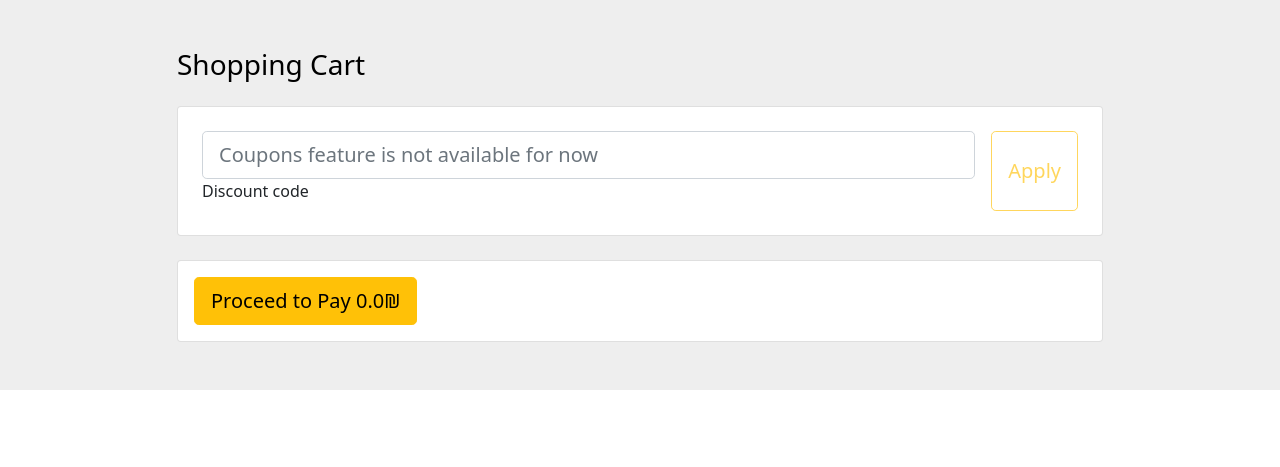
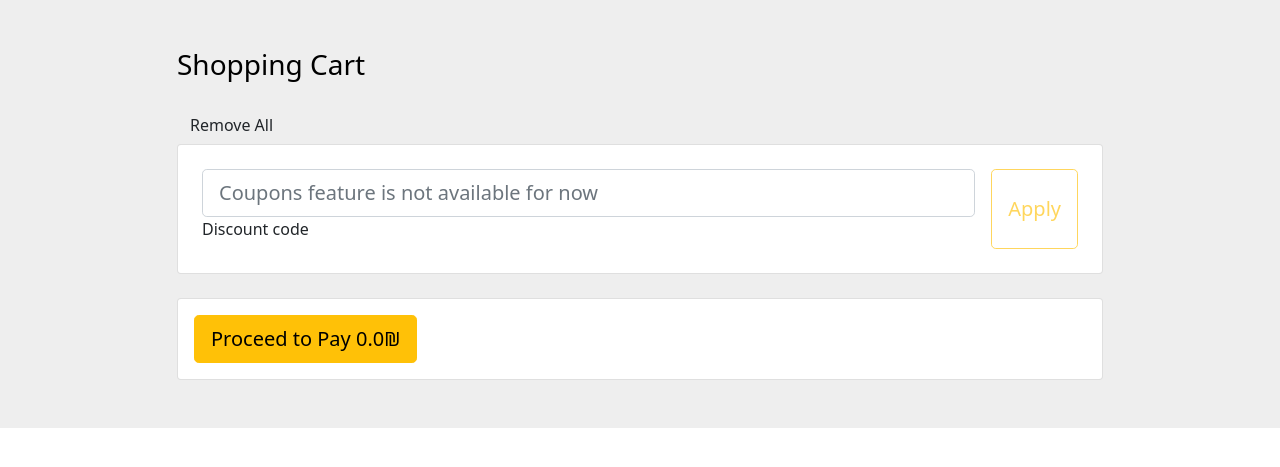
Before and after one commit to matante/ex4-spring-neviim-ex-4-miriamcohenbitan-matantenenboim, a Spring Boot app: page /cart in a window 1280 px wide. Shown: the part 56-523 px from the top of the page. Run offline with Spring Boot 4, Linux system fonts and the light colour scheme; some of the project's set-up classes (security, data sources, template engines, error pages and the like) are left out, and stand-ins take their place; some libraries are stand-ins or nearby versions.

Commit message:
14.6 18:13

```diff
--- a/src/main/java/hac/ex4spring/controllers/SpringSessionController.java
+++ b/src/main/java/hac/ex4spring/controllers/SpringSessionController.java
@@ -61,7 +61,11 @@ public class SpringSessionController {
 
         return "checkout";
     }
-
+    @PostMapping("/cart/emptyCart")
+    public String emptyCart() {
+        cart.empty();
+        return "redirect:/cart";
+    }
 
     @PostMapping("/cart/delete")
     public String deleteSweet(@RequestParam("id") long id, Model model) {
--- a/src/main/java/hac/ex4spring/repo/Cart.java
+++ b/src/main/java/hac/ex4spring/repo/Cart.java
@@ -60,6 +60,11 @@ public class Cart implements Serializable {
             }
     }
 
+    public void removeAllItemsFromCart() {
+        for (Sweet sweet : sweetMap.keySet())
+            sweetMap.remove(sweet);
+    }
+
     public double getTotalPrice() {
         double result = 0;
 
--- a/src/main/resources/application.properties
+++ b/src/main/resources/application.properties
@@ -6,7 +6,7 @@ spring.datasource.username=root
 spring.datasource.password=
 spring.datasource.driver-class-name=com.mysql.cj.jdbc.Driver
 
-spring.jpa.hibernate.ddl-auto=create
+spring.jpa.hibernate.ddl-auto=update
 spring.jpa.database-platform=org.hibernate.dialect.MySQL57Dialect
 spring.jpa.generate-ddl=true
 spring.jpa.show-sql=true
--- a/src/main/resources/templates/cart.html
+++ b/src/main/resources/templates/cart.html
@@ -24,6 +24,12 @@
                 <div class="d-flex justify-content-between align-items-center mb-4">
                     <h3 class="fw-normal mb-0 text-black">Shopping Cart</h3>
                 </div>
+
+                <form action="#" th:action="@{/cart/emptyCart}" method="post">
+                <button type="submit" class="btn">
+                   Remove All
+                </button>
+                </form>
 
                 <div th:each="sweet:${allSweetsInCart}" class="card rounded-3 mb-4">
                     <div class="card-body p-4">
```
